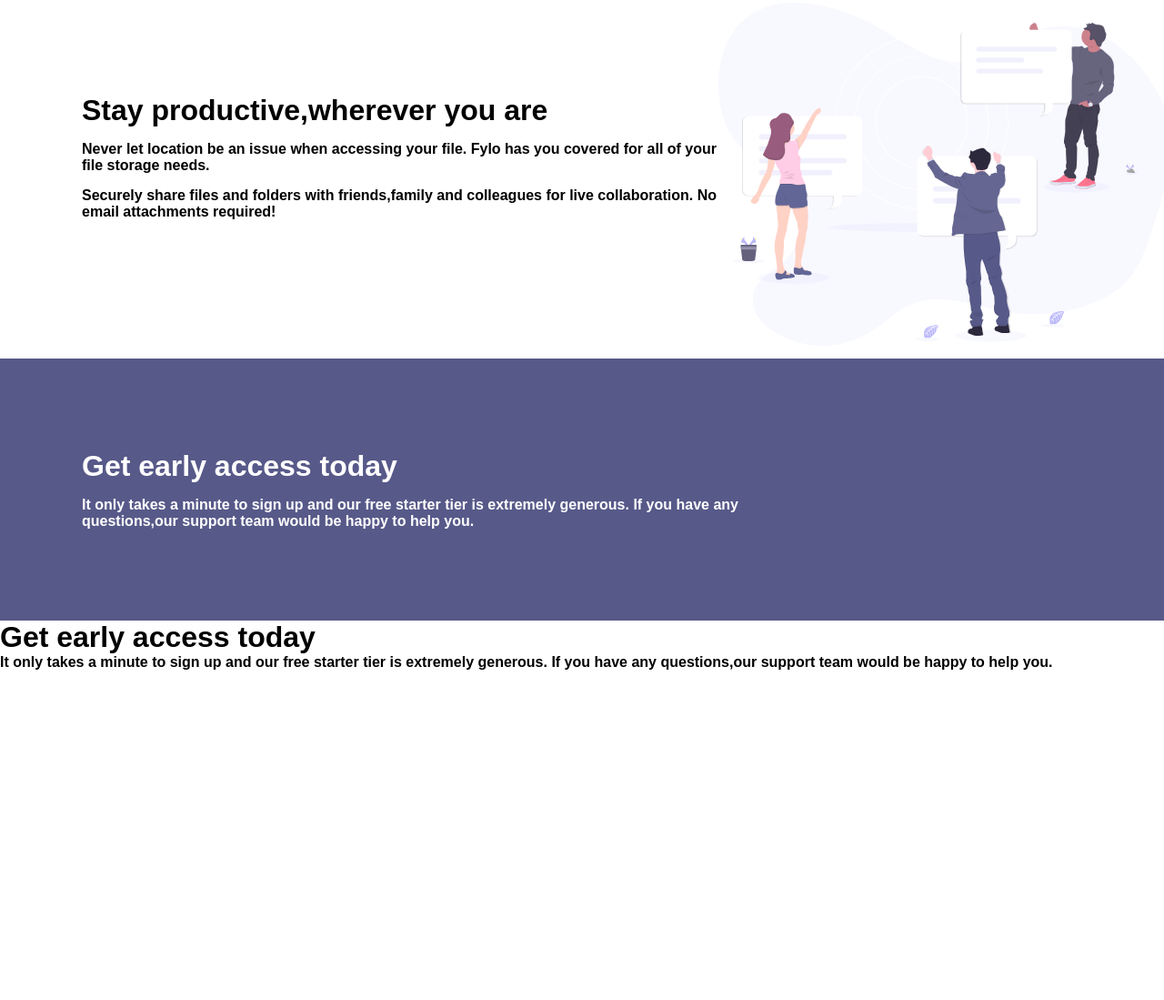
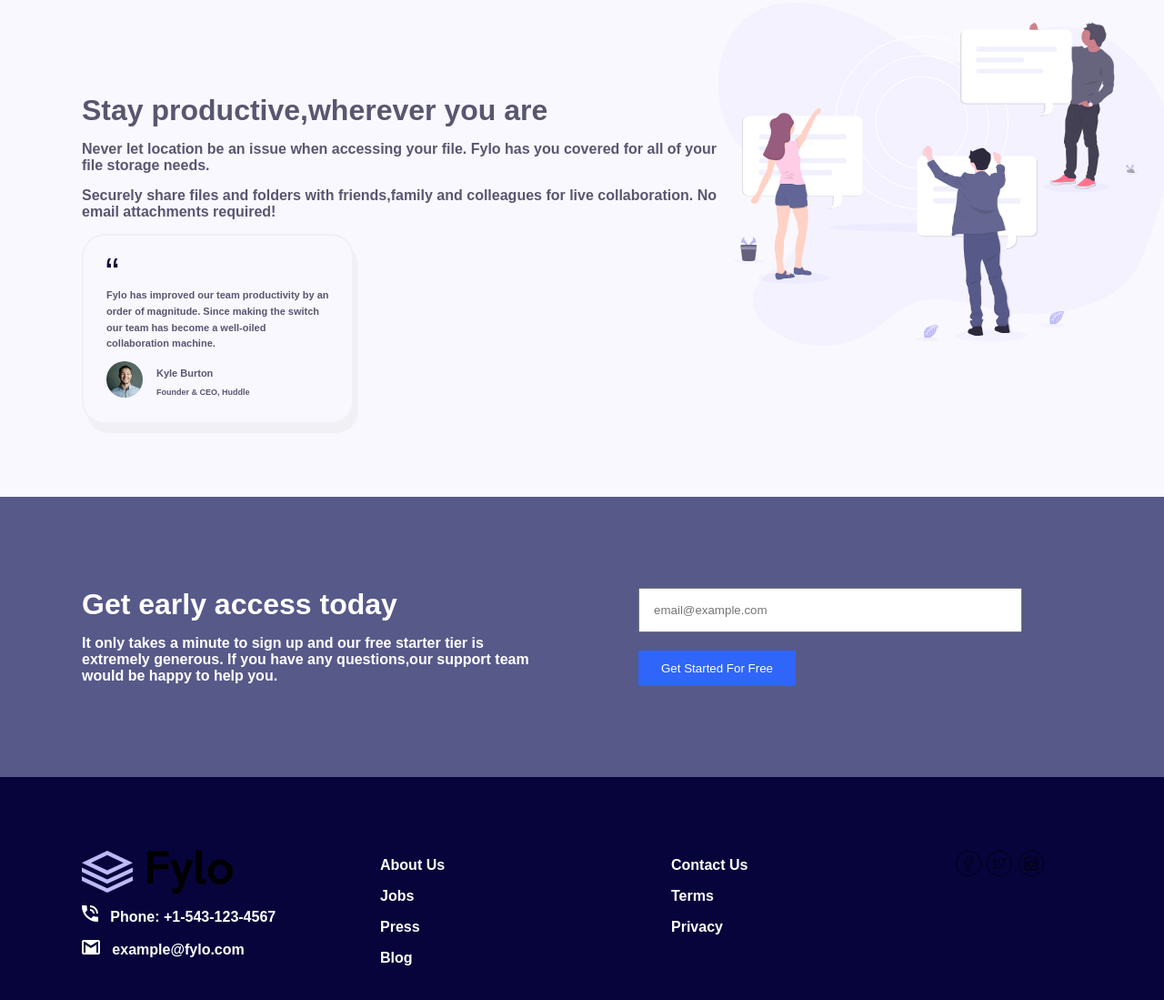
Before and after one commit to musrat07/week_01_fylo, a website: page index.html in a window 1280 px wide. Shown: the part 455-1554 px from the top of the page at 91% size. Before the commit the page ends 1192 px from the top, so only its background shows below. Drawn offline with Linux system fonts and the light colour scheme.

Commit message:
update bottom

```diff
--- a/index.html
+++ b/index.html
@@ -43,6 +43,19 @@
                 <p>Never let location be an issue when accessing your file. Fylo has you covered for all of your file storage needs.</p>
                 <p>Securely share files and folders with friends,family and colleagues for live collaboration. No email attachments required!</p>
 
+                <div class="testimonial">
+                    <img src="images/icon-quotes.svg" alt="qoutes" >
+                    <p>Fylo has improved our team productivity by an order of magnitude. Since making the switch our team has become a well-oiled collaboration machine.</p>
+                    <div class="testimonial_avatar">
+                        <img src="images/avatar-testimonial.jpg" alt="avatar" >
+                        <div class="avatar_details">
+                            <p class="name">Kyle Burton</p>
+                            <p class="designation">Founder & CEO, Huddle</p>
+                        </div>
+                    </div>
+                </div>
+
+
             </div>
             <div class="middle_img">
                 <img src="images/illustration-2.svg" alt="middle_img" >
@@ -53,21 +66,45 @@
             <div class="subscribe_content">
                 <h1>Get early access today</h1>
                 <p>It only takes a minute to sign up and our free starter tier is extremely generous. If you have any questions,our support team would be happy to help you.</p>
+
             </div>
             <div class="subscribe_form">
+                <input type="text" id="email" name="email" placeholder="email@example.com">
+                <button type="button">Get Started For Free</button>
             </div>
 
         </div>
-        <div class="bottom">
-            <div class="bottom_01">
-                <h1>Get early access today</h1>
-                <p>It only takes a minute to sign up and our free starter tier is extremely generous. If you have any questions,our support team would be happy to help you.</p>
+        <div class="footer">
+            <div class="footer_01">
+                <div class="footer_logo">
+                    <img src="images/logo.svg" alt="logo" >
+                </div>
+                <div class="footer-contact">
+                    <p><img src="images/icon-phone.svg" alt="logo" > &nbsp; Phone: +1-543-123-4567</p>
+                </div>
+                <div class="footer-contact">
+                    <p><img src="images/icon-email.svg" alt="logo" > &nbsp; example@fylo.com</p>
+                </div>
             </div>
-            <div class="bottom_02">
+            <div class="footer_02">
+                <ul>
+                    <li>About Us</li>
+                    <li>Jobs</li>
+                    <li>Press</li>
+                    <li>Blog</li>
+                </ul>
             </div>
-            <div class="bottom_03">
+            <div class="footer_03">
+                <ul>
+                    <li>Contact Us</li>
+                    <li>Terms</li>
+                    <li>Privacy</li>
+                </ul>
             </div>
-            <div class="bottom_04">
+            <div class="footer_04">
+                <img src="images/fb.png" alt="fb" >
+                <img src="images/twiter.png" alt="twiter" >
+                <img src="images/insta.png" alt="insta" >
             </div>
         </div>
     </div>
--- a/style/style.css
+++ b/style/style.css
@@ -51,6 +51,8 @@
     width: 100%;
     padding: 10px;
     display:flex;
+    background-color: #F9F8FE;
+    color: #595670;
 }
 .middle_content{
     width: 60%;
@@ -59,6 +61,36 @@
 }
 .middle_content p{
     padding-top: 15px;
+}
+.testimonial{
+    width: 35%;
+    padding: 25px;
+    box-shadow: 5px 10px #F1F0F5;
+    border: 2px solid #F1F0F5;
+    border-radius: 25px;
+    font-size: 11px;
+    margin-top: 15px;
+    margin-bottom: 70px;
+    line-height: 1.6;
+}
+.testimonial_avatar{
+    padding-top: 10px;
+    display: flex;
+}
+.testimonial_avatar img{
+    width: 40px;
+    height: 40px;
+    border-radius: 25px;
+}
+.testimonial_avatar .name{
+    font-weight: bold;
+    padding-top: 5px !important;
+    padding-left: 15px;
+}
+.testimonial_avatar .designation{
+    font-size: 9px;
+    padding-top: 5px !important;
+    padding-left: 15px;
 }
 .middle_img{
     width: 40%;
@@ -76,9 +108,68 @@
     padding-top: 100px;
 }
 .subscribe_content{
-    width: 60%;
+    width: 40%;
     padding-left: 80px;
 }
 .subscribe_content p{
     padding-top: 15px;
 }
+.subscribe_form{
+    padding-left: 100px;
+}
+.subscribe_form input{
+    padding: 15px;
+    width: 100%;
+}
+.subscribe_form button{
+    background-color: #2F65F9;
+    color: #fff;
+    padding: 12px 25px;
+    border: none;
+    margin-top: 20px;
+}
+
+.footer{
+    width: 100%;
+    padding: 10px;
+    display:flex;
+    background-color: #07043B;
+    color: #fff;
+    padding-top: 80px;
+    padding-bottom: 80px;
+}
+.footer_01{
+    width: 22%;
+    padding-left: 80px;
+}
+.footer_logo{
+    width: 45%;
+    color: #FFF;
+}
+.footer-contact{
+    padding: 8px 0 8px 0;
+}
+.footer_02{
+    width: 22%;
+    padding-left: 80px;
+}
+.footer_02 ul li{
+    list-style: none;
+    padding: 8px;
+}
+.footer_03{
+    width: 22%;
+    padding-left: 80px;
+}
+.footer_03 ul li{
+    list-style: none;
+    padding: 8px;
+}
+.footer_04{
+    width: 22%;
+    padding-left: 80px;
+}
+.footer_04 img{
+    width: 30px;
+    color: #FFF;
+}
```
Also changed, not shown: images/fb.png (added), images/insta.png (added), images/twiter.png (added).
